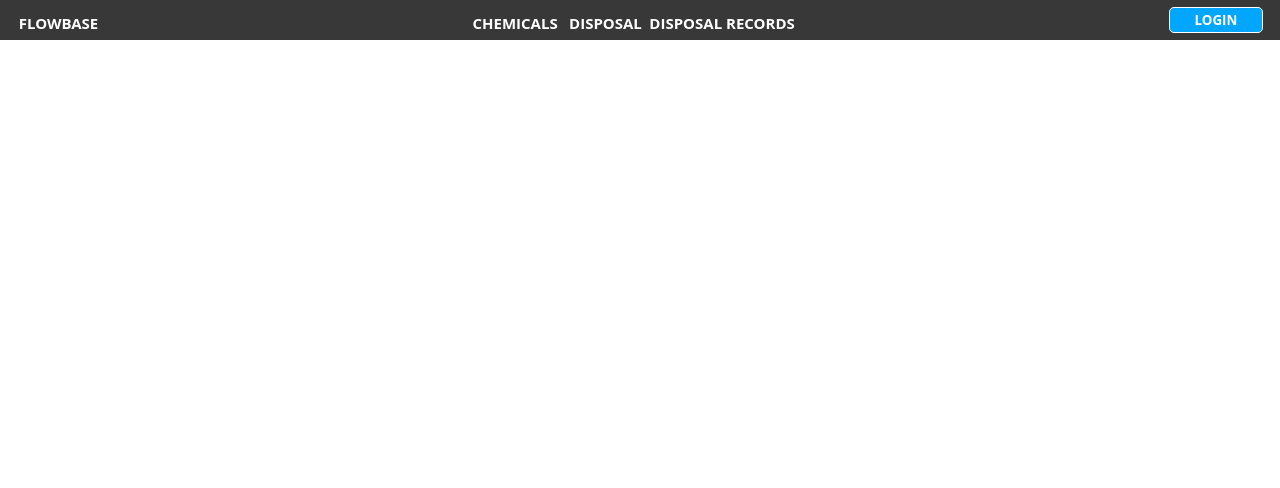
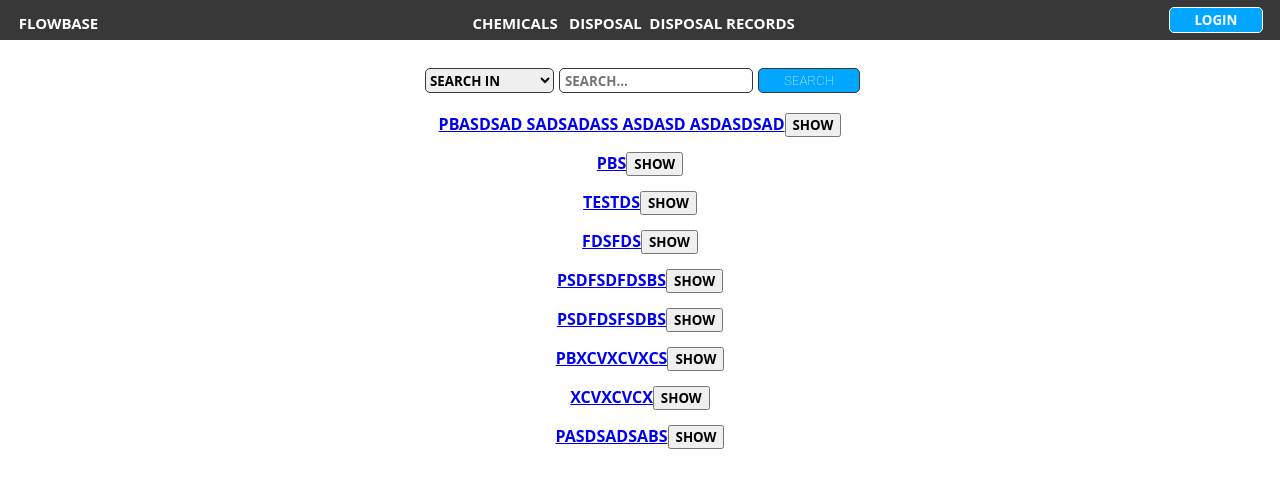
Before and after one commit to PepeProd/FlowBaseUI, a Vue app: page /chemicals in a window 1280 px wide. Shown: the top 488 px of the page. Built offline with nearby package versions, Linux system fonts and the light colour scheme.

Commit message:
added axios, show and hide details

```diff
--- a/package.json
+++ b/package.json
@@ -13,7 +13,9 @@
     "test": "npm run unit && npm run e2e"
   },
   "dependencies": {
+    "axios": "^0.17.0",
     "vue": "^2.4.2",
+    "vue-axios": "^2.0.2",
     "vue-router": "^2.7.0",
     "vuex": "^2.4.1"
   },
--- a/src/App.vue
+++ b/src/App.vue
@@ -85,7 +85,7 @@ export default {
   },
   created: function() {
     var initialChemicals = [
-        {id: 1, chemical_name: "PBasdsad sadsadasS asdasd", vendor: "VWR", vendor_catalog_number: "1234",
+        {id: 1, chemical_name: "PBasdsad sadsadasS asdasd asdasdsad", vendor: "VWR", vendor_catalog_number: "1234",
         received_date: "10/11/2016", expiration_date: "11/2/2017", project_code: "",
         Storage_Temp: "-20C", Location: "Middle Lab"},
         {id: 2, chemical_name: "PBS", vendor: "VWRasdsad asdsadasdsa asdsadasd", vendor_catalog_number: "1234",
--- a/src/components/NavBar.vue
+++ b/src/components/NavBar.vue
@@ -3,7 +3,7 @@
     <nav >
         <ul class="align"><li><span>FLOWBASE</span></li></ul>
         <ul class="navLinks">
-            <li><router-link to="/">Chemicals</router-link></li> <!-- find way to remove li and apply style to router-link -->
+            <li><router-link to="/chemicals">Chemicals</router-link></li> <!-- find way to remove li and apply style to router-link -->
             <li v-if="this.isLoggedIn"><router-link to="/addChemical">Add Chemical</router-link></li>
             <li><router-link to="/disposal">Disposal</router-link></li>
             <li><router-link to="/disposalRecords">Disposal Records</router-link></li>
--- a/src/main.js
+++ b/src/main.js
@@ -6,9 +6,13 @@ import router from './router'
 import Vuex from 'vuex'
 import VuexStore from './vuex/store'
 
+import axios from 'axios'
+import VueAxios from 'vue-axios'
+
 Vue.config.productionTip = false
 
 Vue.use(Vuex);
+Vue.use(VueAxios, axios)
 
 const store = new Vuex.Store(VuexStore);
 
--- a/src/pages/ChemicalOverview.vue
+++ b/src/pages/ChemicalOverview.vue
@@ -1,9 +1,12 @@
 <template>
-    <div>
-        <TableSearcher :rows="chemicalsNoDuplicates" :columnNames="Object.keys(chemicalsNoDuplicates[0])" @submitClicked="handleSubmitClicked"></TableSearcher>
-        <div v-for="chemical in this.chemicalData">
-            <router-link :to="{name: 'ChemicalDetails', params: {chemName: chemical.name}}">{{chemical.name}}</router-link>
-            <span>{{chemical.quantity}}</span>
+    <div class="chemicalOverview">
+        <TableSearcher class="tableSearch" :rows="chemicalsNoDuplicates" :columnNames="Object.keys(chemicalsNoDuplicates[0])" @submitClicked="handleSubmitClicked"></TableSearcher>
+        <div v-for="chemical in this.chemicalFamilies" class="chemFamilies">
+            <div>
+                <router-link :to="{name: 'ChemicalDetails', params: {chemName: chemical.name}}">{{chemical.name}}</router-link>
+                <button @click="chemical.displayDetails = !chemical.displayDetails">{{chemical.displayDetails ? "Hide" : "Show"}}</button>
+                <div :id="chemical" v-show="chemical.displayDetails">Quantity: {{chemical.quantity}}</div>
+            </div>
         </div>
     </div>
 </template>
@@ -12,13 +15,12 @@
     import TableSearcher from '../components/TableSearcher.vue';
     export default {
         name: "Overview",
-        props: ["chemicals"],
         components: {
             TableSearcher
         },
         data() {
             return {
-                chemicalData: []
+                chemicalFamilies: [],
             }
         },
         computed: {
@@ -37,7 +39,7 @@
                     var key = item.chemical_name;
                     if (!(key in lookup)) {
                         lookup[key]=1;
-                        result.push({name: key, quantity: items.filter(i => i.chemical_name === key).length});
+                        result.push({name: key, quantity: items.filter(i => i.chemical_name === key).length, displayDetails: false});
                     }
                 }
                 return result;
@@ -65,16 +67,42 @@
         },
         methods: {
             handleSubmitClicked: function(filteredData) {
-                this.chemicalData = filteredData;
+                this.chemicalFamilies = filteredData;
             },
         },
         mounted: function() {
-            this.chemicalData = this.chemicalsNoDuplicates;
+            this.chemicalFamilies = this.chemicalsNoDuplicates;
         }
 
     }
 </script>
 
 <style scoped>
-
+* {
+    font-family: 'Open Sans', sans-serif;
+    text-transform: uppercase;
+    font-weight: bold;
+    box-sizing: border-box;
+}
+.chemicalOverview {
+    display: flex;
+    flex-direction: column;
+    width: 75%;
+    margin-left: auto;
+    margin-right: auto;
+}
+.tableSearch {
+    justify-content: center;
+    margin-top: 20px;
+    margin-bottom: 20px;
+}
+.chemFamilies {
+    display: flex;
+        flex-flow: row nowrap;
+        margin-left: auto;
+        margin-right: auto;
+        justify-content: center;
+        width: 100%;
+        margin-bottom: 15px;
+}
 </style>
--- a/src/router/index.js
+++ b/src/router/index.js
@@ -9,13 +9,17 @@ export default new Router({
   mode: 'history',
   routes: [
     {
+      path: '/',
+      redirect: '/chemicals'
+    },
+    {
       path: '/chemicals/:chemName',
       props: true,
       name: 'ChemicalDetails',
       component: ChemicalDetails
     },
     {
-      path: '/',
+      path: '/chemicals',
       name: 'ChemicalOverview',
       component: ChemicalOverview
     }
```
